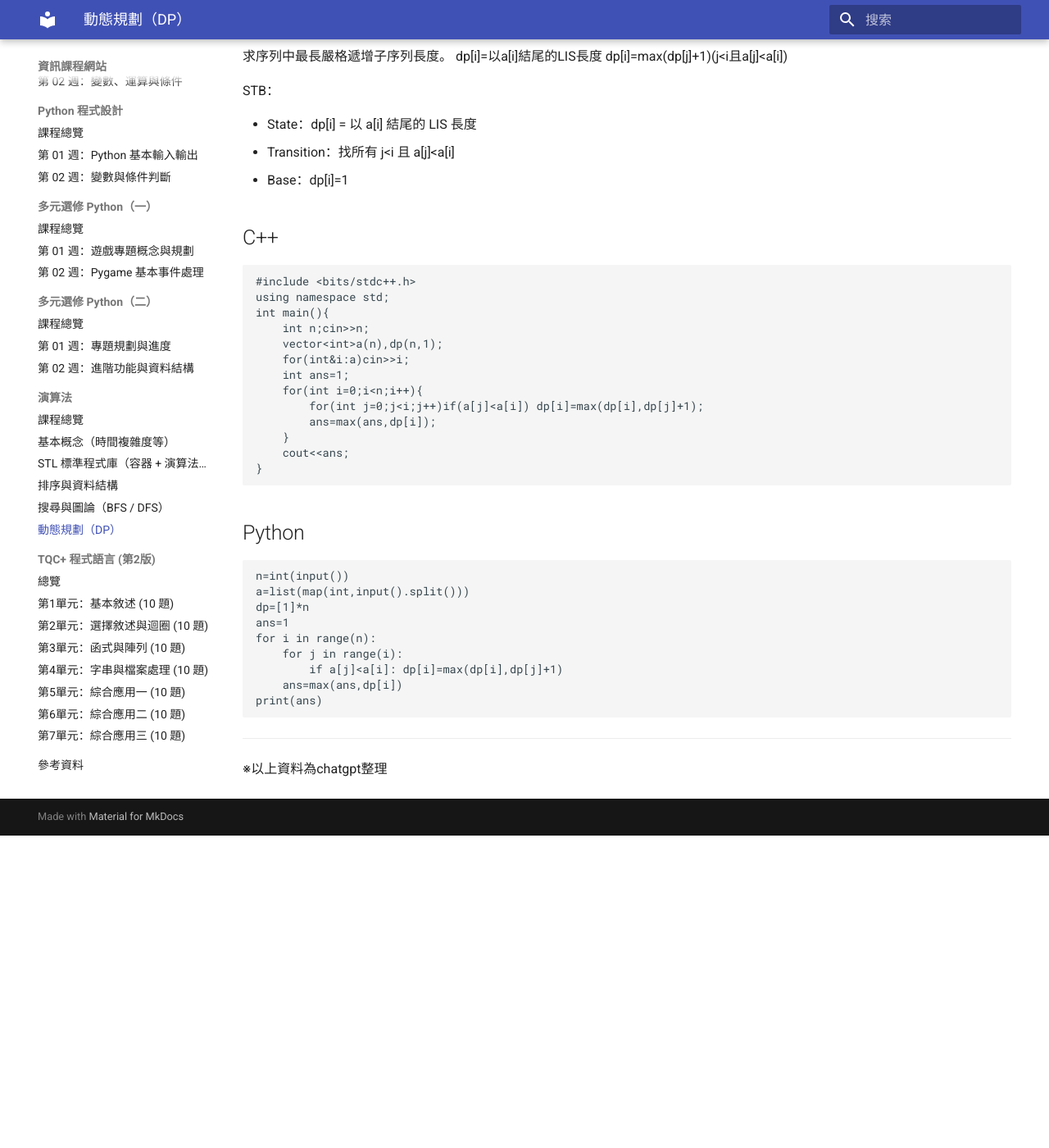
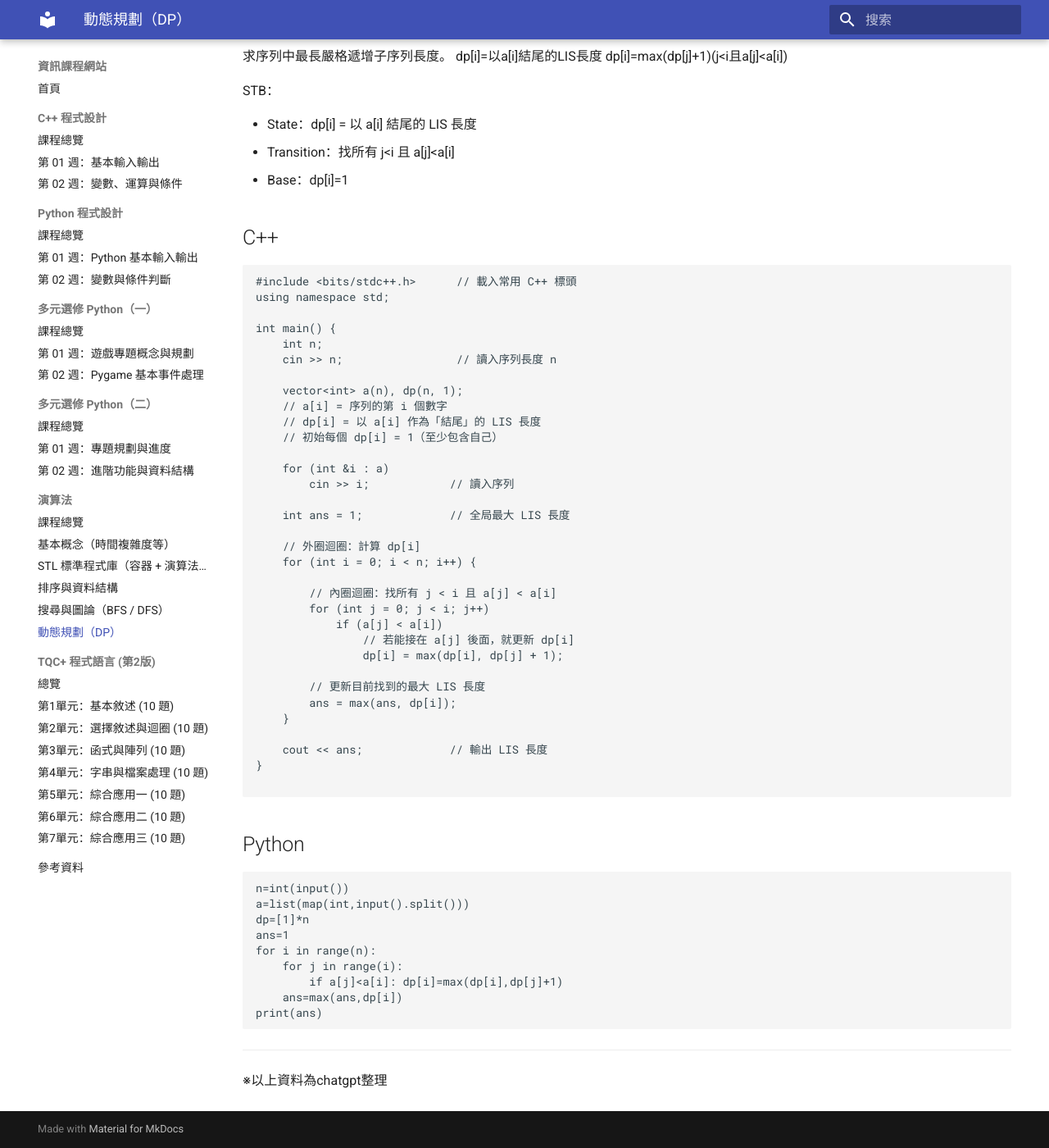
Before and after one commit to be6922/cs-course-site, an MkDocs documentation site: the page built from docs/algorithms/dp.md, in a window 1280 px wide and 1400 px high, scrolled down 12043 px. Shown: the whole window at 82% size. Built offline with MkDocs 1.6.1 and Material for MkDocs 9.7.7, drawn with Linux system fonts in a browser that asks for light colours; before the commit the page ends 13062 px from its top, so only the background shows below that.

Commit message:
Update dp.md

````diff
--- a/docs/algorithms/dp.md
+++ b/docs/algorithms/dp.md
@@ -558,19 +558,39 @@ STB：
 ## C++
 
 ```cpp
-#include <bits/stdc++.h>
+#include <bits/stdc++.h>      // 載入常用 C++ 標頭
 using namespace std;
-int main(){
-    int n;cin>>n;
-    vector<int>a(n),dp(n,1);
-    for(int&i:a)cin>>i;
-    int ans=1;
-    for(int i=0;i<n;i++){
-        for(int j=0;j<i;j++)if(a[j]<a[i]) dp[i]=max(dp[i],dp[j]+1);
-        ans=max(ans,dp[i]);
+
+int main() {
+    int n;
+    cin >> n;                 // 讀入序列長度 n
+
+    vector<int> a(n), dp(n, 1);
+    // a[i] = 序列的第 i 個數字
+    // dp[i] = 以 a[i] 作為「結尾」的 LIS 長度
+    // 初始每個 dp[i] = 1（至少包含自己）
+
+    for (int &i : a)
+        cin >> i;            // 讀入序列
+
+    int ans = 1;             // 全局最大 LIS 長度
+
+    // 外圈迴圈：計算 dp[i]
+    for (int i = 0; i < n; i++) {
+
+        // 內圈迴圈：找所有 j < i 且 a[j] < a[i]
+        for (int j = 0; j < i; j++)
+            if (a[j] < a[i])
+                // 若能接在 a[j] 後面，就更新 dp[i]
+                dp[i] = max(dp[i], dp[j] + 1);
+
+        // 更新目前找到的最大 LIS 長度
+        ans = max(ans, dp[i]);
     }
-    cout<<ans;
+
+    cout << ans;             // 輸出 LIS 長度
 }
+
 ```
 
 ## Python
````
